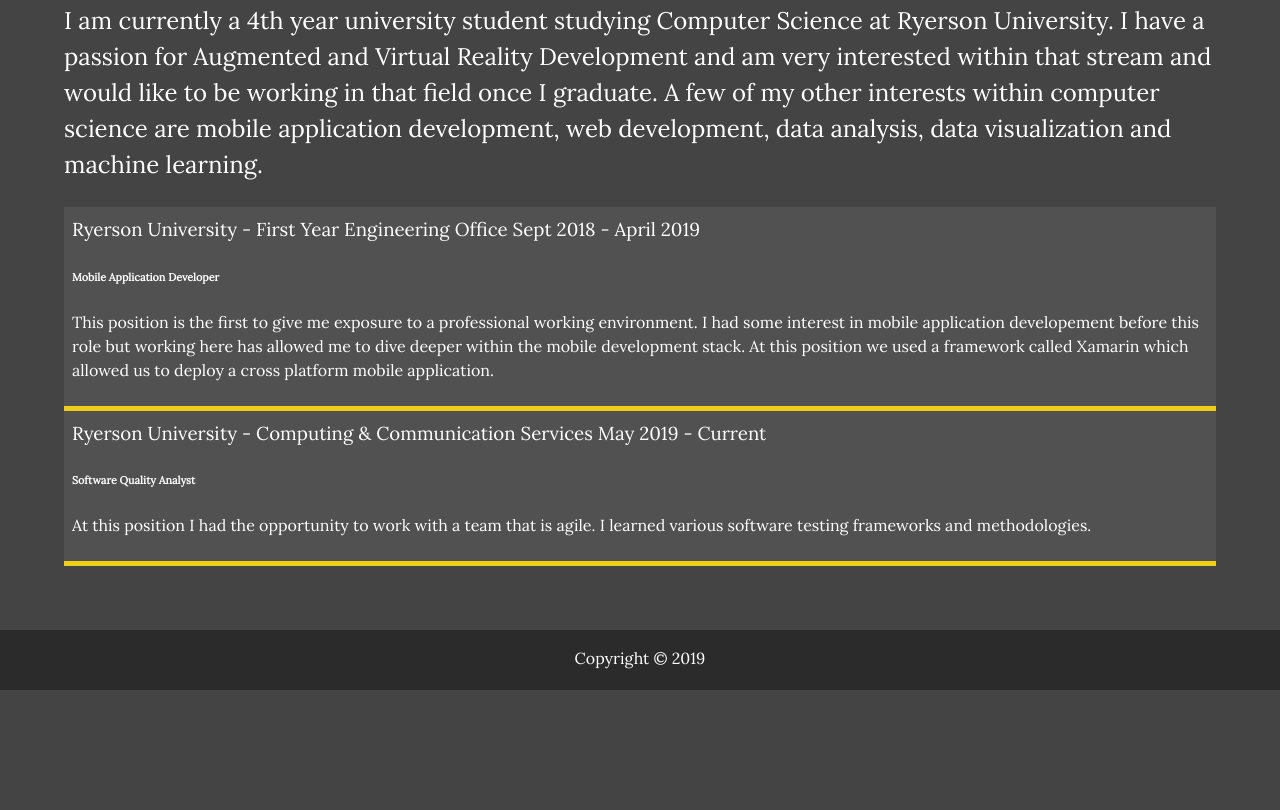
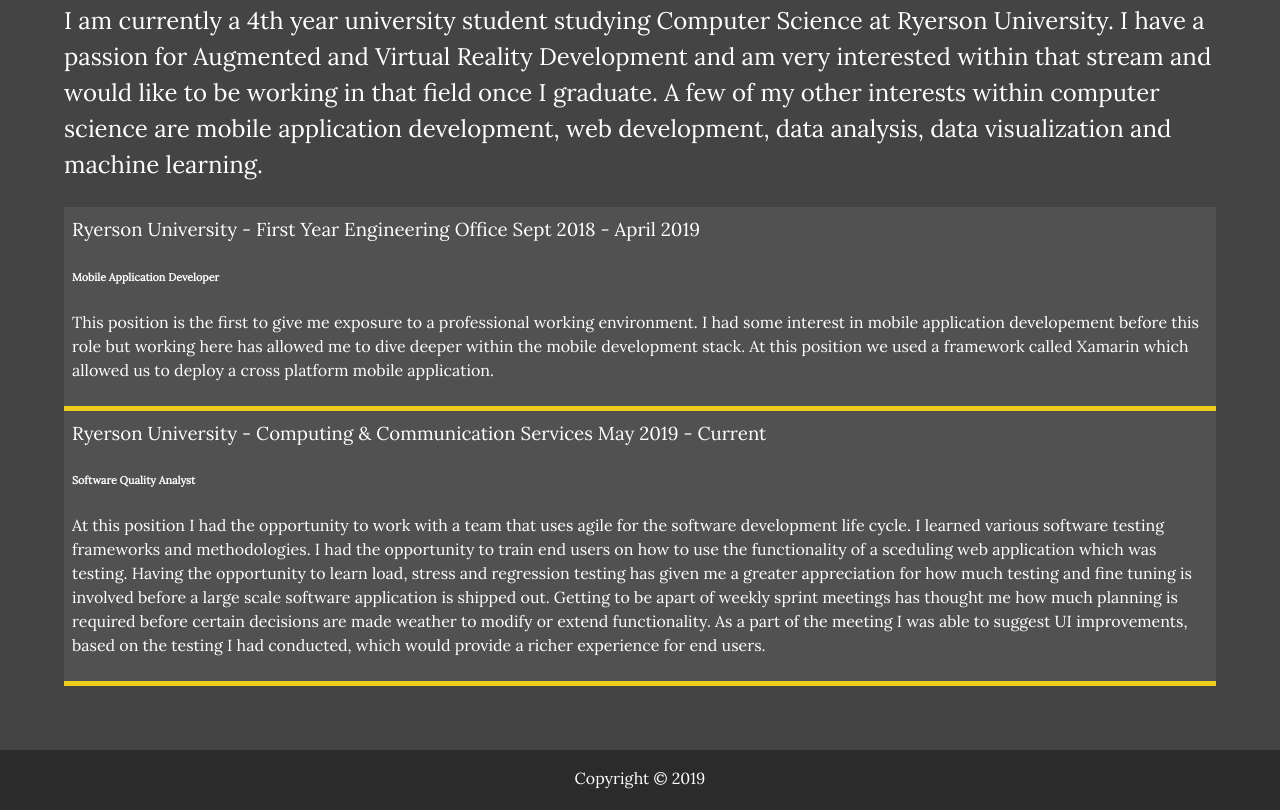
Before and after one commit to Kaushal771/Kaushal771.github.io, a website: page about.html in a window 1280 px wide. Shown: the part 597-1407 px from the top of the page. Before the commit the page ends 1287 px from the top, so only its background shows below. Drawn offline with Linux system fonts and the light colour scheme.

Commit message:
updated recent work experience

```diff
--- a/about.html
+++ b/about.html
@@ -73,7 +73,10 @@
       <div class="job job-2">
         <h3> Ryerson University - Computing & Communication Services May 2019 - Current </h3>
         <h6> Software Quality Analyst </h6>
-        <p>At this position I had the opportunity to work with a team that is agile. I learned various software testing frameworks and methodologies.</p>
+        <p>At this position I had the opportunity to work with a team that uses agile for the software development life cycle. I learned various software testing frameworks and methodologies.
+        I had the opportunity to train end users on how to use the functionality of a sceduling web application which was testing. Having the opportunity to learn load, stress and regression testing
+      has given me a greater appreciation for how much testing and fine tuning is involved before a large scale software application is shipped out. Getting to be apart of weekly sprint meetings has thought me
+    how much planning is required before certain decisions are made weather to modify or extend functionality. As a part of the meeting I was able to suggest UI improvements, based on the testing I had conducted, which would provide a richer experience for end users. </p>
       </div>
 
 
```
